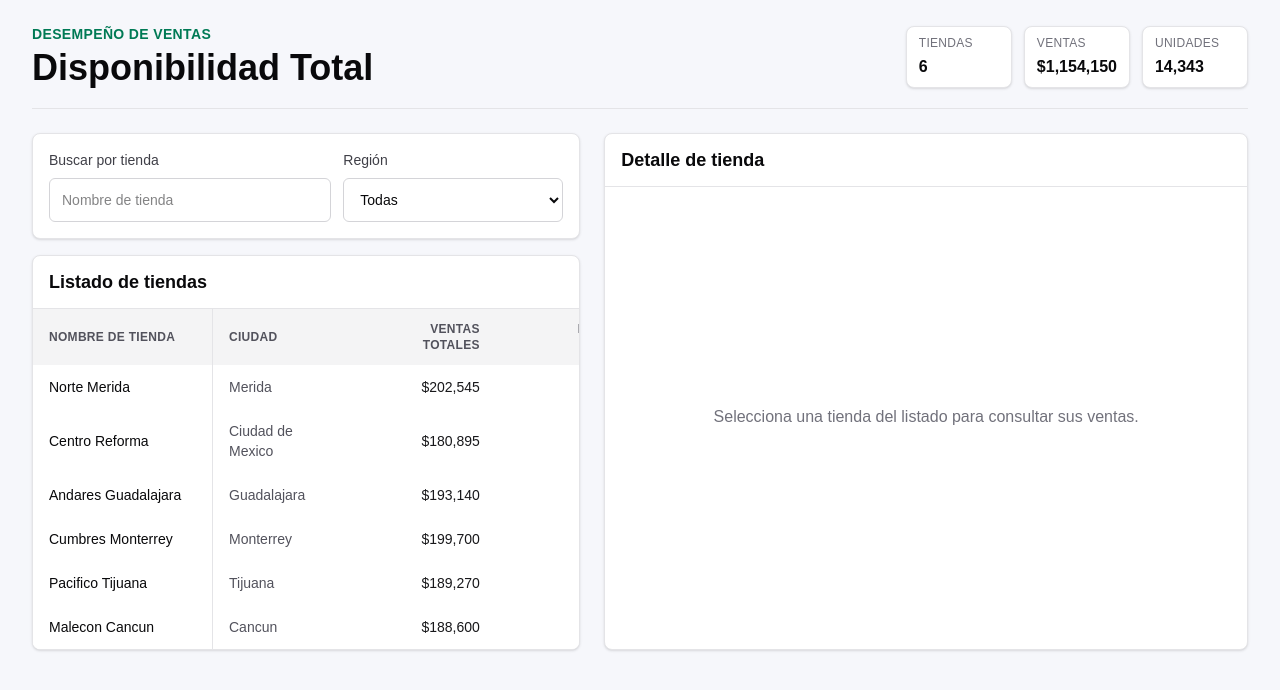
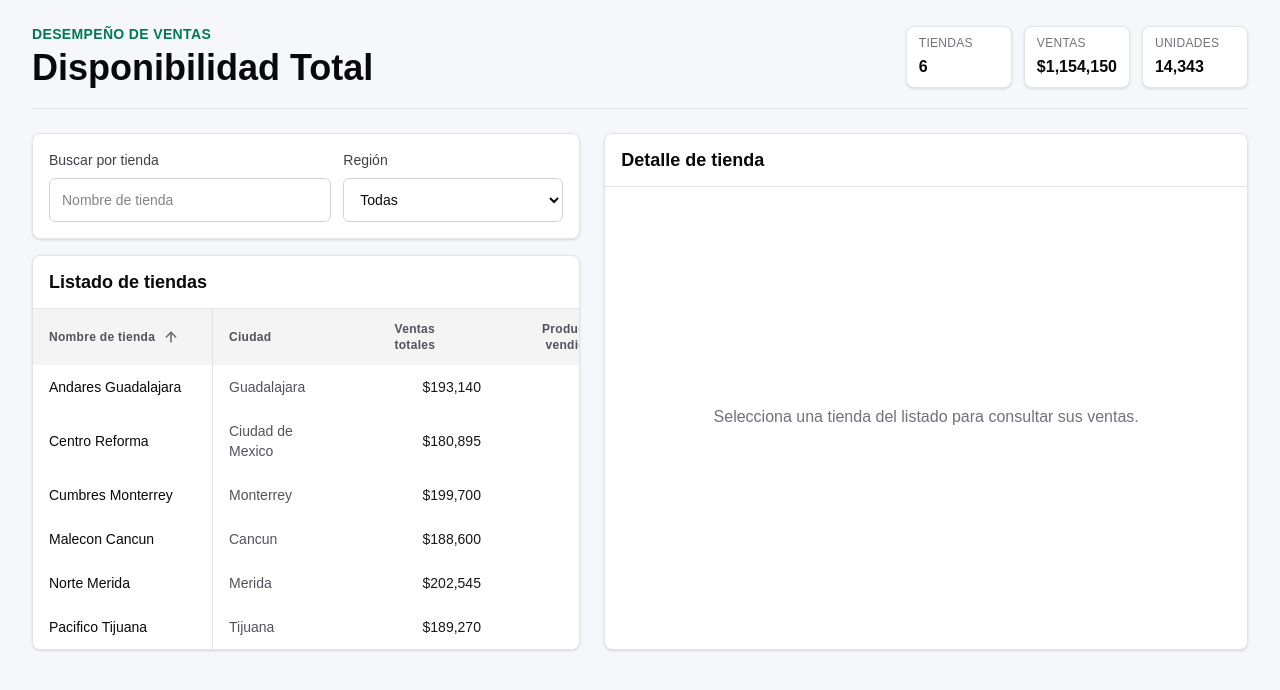
Before and after one commit to MarcoChavez1940/disponibilidad-total-challenge, a Next.js app: page / in a window 1280 px wide. Shown: the top 690 px of the page. Built offline with nearby package versions, Linux system fonts and the light colour scheme.

Commit message:
feat: add sort filters on stores list

```diff
--- a/src/components/sales-dashboard.tsx
+++ b/src/components/sales-dashboard.tsx
@@ -6,7 +6,11 @@ import type { ProductSale, StoreDetail, StoreSummary } from "@/lib/types";
 
 type LoadingState = "idle" | "loading" | "ready" | "error";
 type SortDirection = "asc" | "desc";
-type SortKey = keyof ProductSale;
+type ProductSortKey = keyof ProductSale;
+type StoreSortKey = keyof Pick<
+  StoreSummary,
+  "city" | "name" | "productsSold" | "totalSales"
+>;
 
 const currencyFormatter = new Intl.NumberFormat("es-MX", {
   currency: "MXN",
@@ -16,7 +20,22 @@ const currencyFormatter = new Intl.NumberFormat("es-MX", {
 
 const numberFormatter = new Intl.NumberFormat("es-MX");
 
-const productColumns: Array<{ key: SortKey; label: string; align?: string }> = [
+const storeColumns: Array<{
+  key: StoreSortKey;
+  label: string;
+  align?: string;
+}> = [
+  { key: "name", label: "Nombre de tienda" },
+  { key: "city", label: "Ciudad" },
+  { key: "totalSales", label: "Ventas totales", align: "text-right" },
+  { key: "productsSold", label: "Productos vendidos", align: "text-right" },
+];
+
+const productColumns: Array<{
+  key: ProductSortKey;
+  label: string;
+  align?: string;
+}> = [
   { key: "sku", label: "SKU" },
   { key: "product", label: "Producto" },
   { key: "category", label: "Categoría" },
@@ -31,14 +50,11 @@ function normalize(value: string) {
     .replace(/[\u0300-\u036f]/g, "");
 }
 
-function compareProducts(
-  first: ProductSale,
-  second: ProductSale,
-  sortKey: SortKey,
+function compareValues(
+  firstValue: number | string,
+  secondValue: number | string,
   direction: SortDirection,
 ) {
-  const firstValue = first[sortKey];
-  const secondValue = second[sortKey];
   const multiplier = direction === "asc" ? 1 : -1;
 
   if (typeof firstValue === "number" && typeof secondValue === "number") {
@@ -51,6 +67,24 @@ function compareProducts(
       sensitivity: "base",
     }) * multiplier
   );
+}
+
+function compareProducts(
+  first: ProductSale,
+  second: ProductSale,
+  sortKey: ProductSortKey,
+  direction: SortDirection,
+) {
+  return compareValues(first[sortKey], second[sortKey], direction);
+}
+
+function compareStores(
+  first: StoreSummary,
+  second: StoreSummary,
+  sortKey: StoreSortKey,
+  direction: SortDirection,
+) {
+  return compareValues(first[sortKey], second[sortKey], direction);
 }
 
 function filterStores(
@@ -79,7 +113,10 @@ export default function SalesDashboard() {
   const [storeQuery, setStoreQuery] = useState("");
   const [regionFilter, setRegionFilter] = useState("all");
   const [productQuery, setProductQuery] = useState("");
-  const [sortKey, setSortKey] = useState<SortKey>("unitsSold");
+  const [storeSortKey, setStoreSortKey] = useState<StoreSortKey>("name");
+  const [storeSortDirection, setStoreSortDirection] =
+    useState<SortDirection>("asc");
+  const [sortKey, setSortKey] = useState<ProductSortKey>("unitsSold");
   const [sortDirection, setSortDirection] = useState<SortDirection>("desc");
   const [showTopProductsOnly, setShowTopProductsOnly] = useState(true);
 
@@ -162,8 +199,10 @@ export default function SalesDashboard() {
   );
 
   const filteredStores = useMemo(() => {
-    return filterStores(stores, storeQuery, regionFilter);
-  }, [regionFilter, storeQuery, stores]);
+    return filterStores(stores, storeQuery, regionFilter).sort((first, second) =>
+      compareStores(first, second, storeSortKey, storeSortDirection),
+    );
+  }, [regionFilter, storeQuery, storeSortDirection, storeSortKey, stores]);
 
   const topProducts = useMemo(() => {
     if (!selectedStore) {
@@ -203,7 +242,23 @@ export default function SalesDashboard() {
     topProducts,
   ]);
 
-  function handleProductSort(nextSortKey: SortKey) {
+  function handleStoreSort(nextStoreSortKey: StoreSortKey) {
+    if (nextStoreSortKey === storeSortKey) {
+      setStoreSortDirection((current) =>
+        current === "asc" ? "desc" : "asc",
+      );
+      return;
+    }
+
+    setStoreSortKey(nextStoreSortKey);
+    setStoreSortDirection(
+      nextStoreSortKey === "productsSold" || nextStoreSortKey === "totalSales"
+        ? "desc"
+        : "asc",
+    );
+  }
+
+  function handleProductSort(nextSortKey: ProductSortKey) {
     if (nextSortKey === sortKey) {
       setSortDirection((current) => (current === "asc" ? "desc" : "asc"));
       return;
@@ -337,16 +392,55 @@ export default function SalesDashboard() {
                 <table className="w-full border-separate border-spacing-0 text-left text-sm sm:min-w-[640px]">
                   <thead className="bg-zinc-100 text-xs font-semibold uppercase tracking-wide text-zinc-600">
                     <tr>
-                      <th className="sticky left-0 z-20 min-w-[140px] border-r border-zinc-200 bg-zinc-100 px-2 py-3 sm:min-w-[180px] sm:px-4">
-                        Nombre de tienda
-                      </th>
-                      <th className="px-2 py-3 sm:px-4">Ciudad</th>
-                      <th className="px-2 py-3 text-right sm:px-4">
-                        Ventas totales
-                      </th>
-                      <th className="px-2 py-3 text-right sm:px-4">
-                        Productos vendidos
-                      </th>
+                      {storeColumns.map((column) => {
+                        const isActive = column.key === storeSortKey;
+                        const SortIcon =
+                          storeSortDirection === "asc" ? ArrowUp : ArrowDown;
+                        const isSticky = column.key === "name";
+
+                        return (
+                          <th
+                            className={`px-2 py-3 sm:px-4 ${
+                              column.align ?? ""
+                            } ${
+                              isSticky
+                                ? "sticky left-0 z-20 min-w-[140px] border-r border-zinc-200 bg-zinc-100 sm:min-w-[180px]"
+                                : ""
+                            }`}
+                            key={column.key}
+                          >
+                            <button
+                              className={`inline-flex items-center gap-2 font-semibold transition hover:text-emerald-700 focus:outline-none focus:ring-4 focus:ring-emerald-100 ${
+                                column.align === "text-right"
+                                  ? "ml-auto justify-end"
+                                  : ""
+                              }`}
+                              onClick={() => handleStoreSort(column.key)}
+                              type="button"
+                            >
+                              <span>{column.label}</span>
+                              <span
+                                aria-hidden="true"
+                                className="inline-flex h-4 w-4 items-center justify-center text-zinc-500"
+                              >
+                                {isActive ? (
+                                  <SortIcon
+                                    className="h-4 w-4"
+                                    strokeWidth={2.5}
+                                  />
+                                ) : null}
+                              </span>
+                              {isActive ? (
+                                <span className="sr-only">
+                                  {storeSortDirection === "asc"
+                                    ? "Orden ascendente"
+                                    : "Orden descendente"}
+                                </span>
+                              ) : null}
+                            </button>
+                          </th>
+                        );
+                      })}
                     </tr>
                   </thead>
                   <tbody className="divide-y divide-zinc-200">
```
